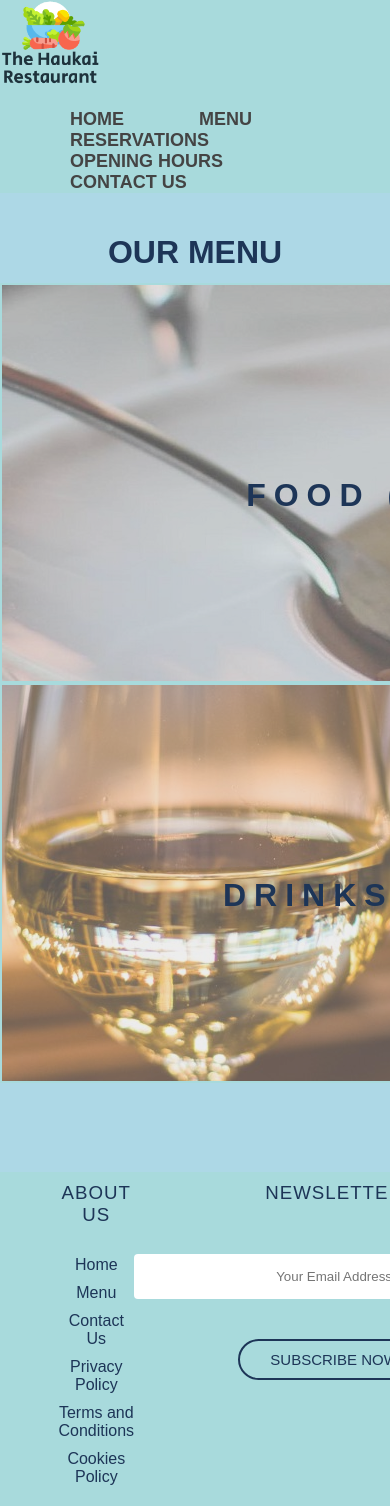
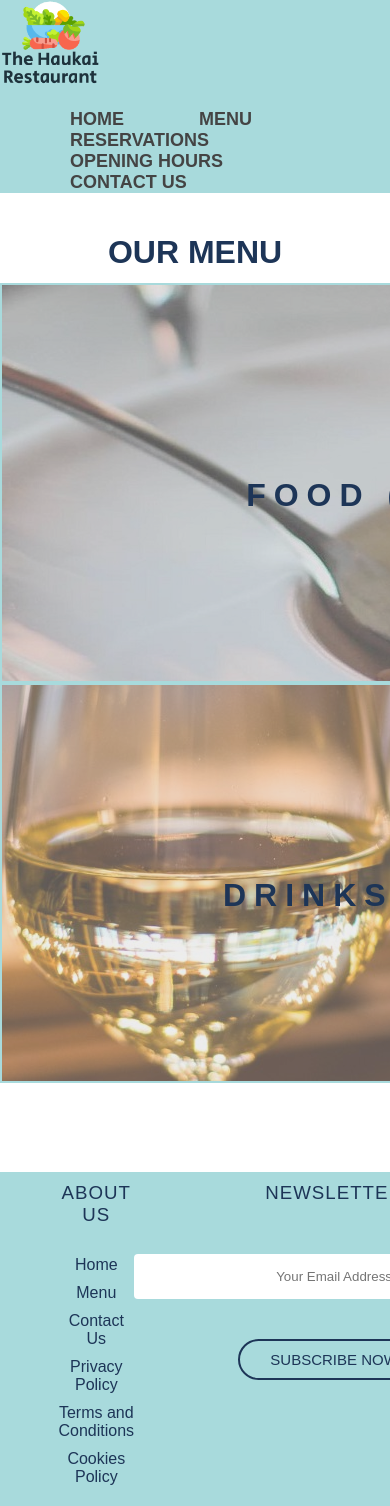
Before and after one commit to mle149/Michael-Lee-Assignment-2-Part-1, a PHP site: page /menu.html in a window 390 px wide; the page is wider, and only the part inside the window is pictured. Run offline with PHP 8.4, Linux system fonts and the light colour scheme; some libraries are stand-ins or nearby versions.

Commit message:
css media query, remove light-blue background

```diff
--- a/style.css
+++ b/style.css
@@ -323,10 +323,6 @@ h1 {
 }
 /* Media query to adjust imgs to column view when on a smaller screen */
 @media only screen and (max-width: 800px) {
-    body {
-      background-color: lightblue;
-
-    }
     .main__images{
         flex-direction: column;
     }
```
